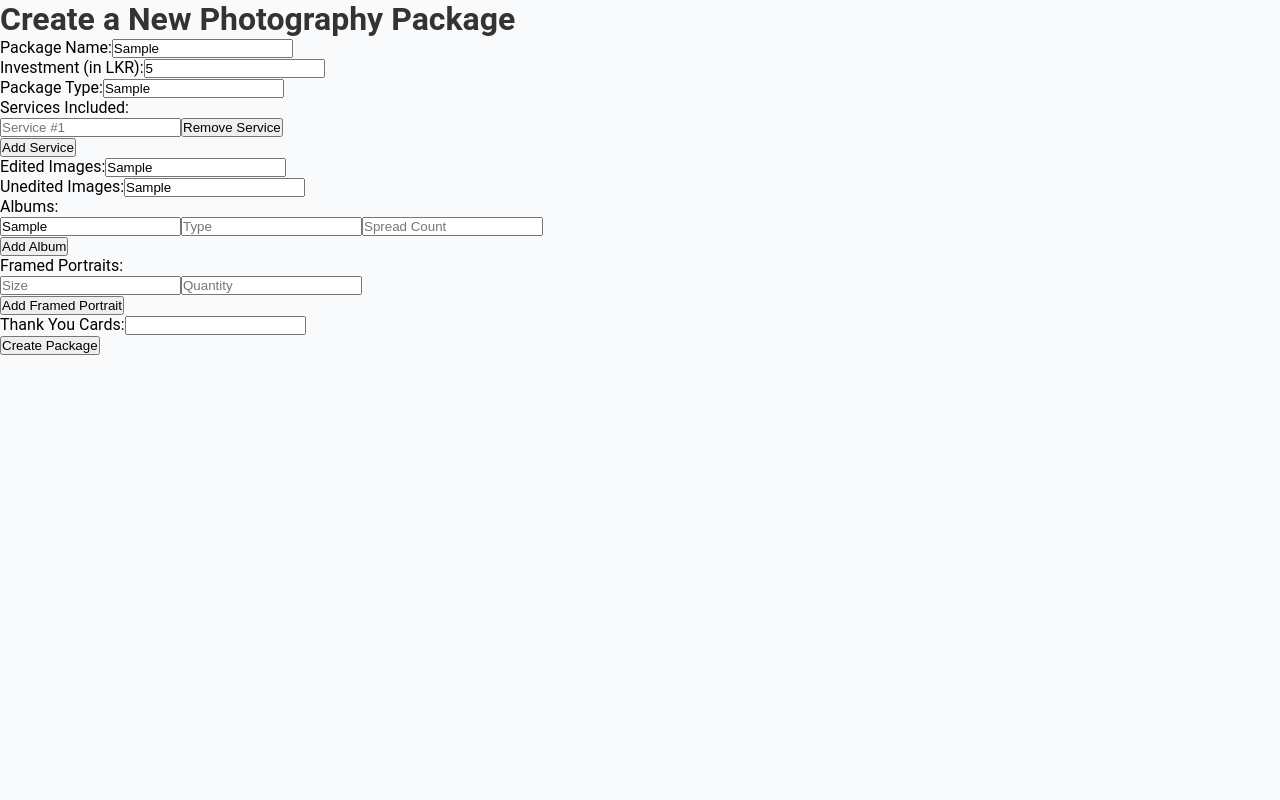
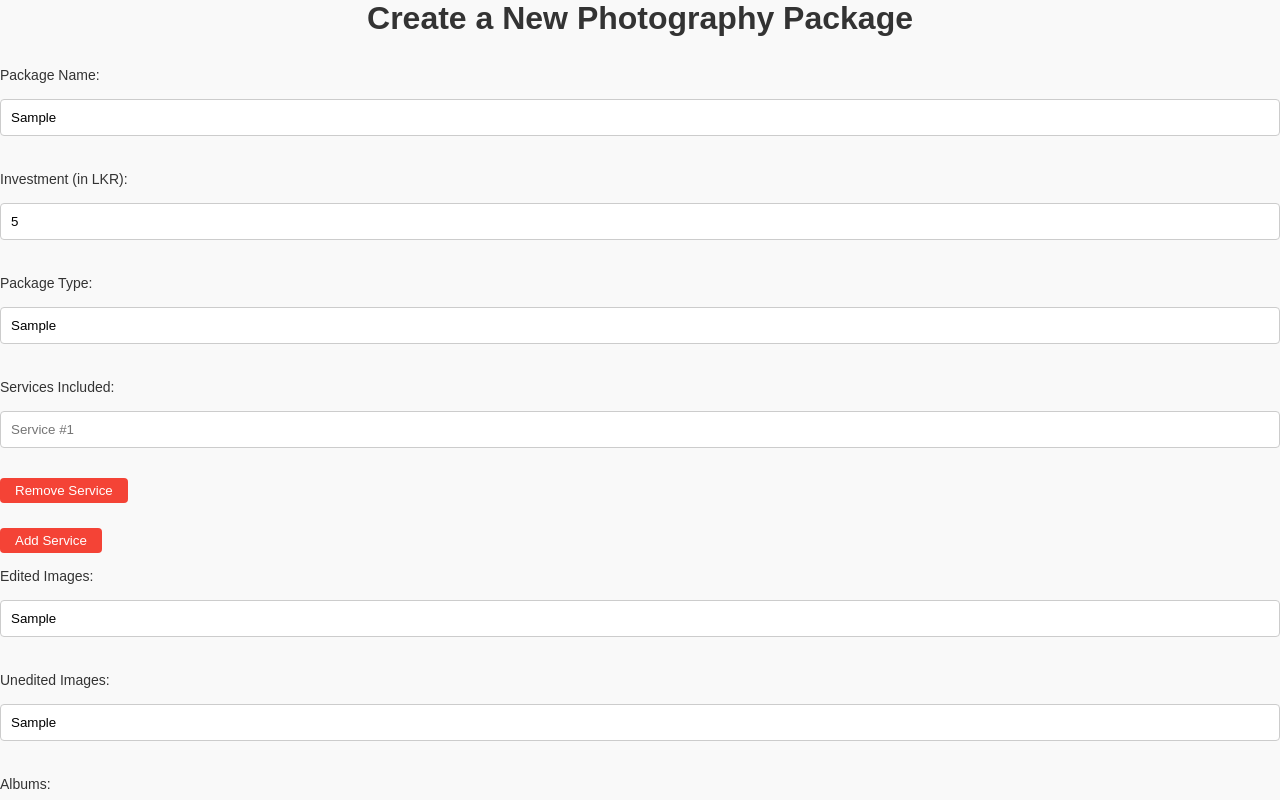
Before and after one commit to dinukadilshan03/PMS, a Next.js app in the folder frontend/: page /packages/create in a window 1280 px wide. Both pictures are taken after typing "Sample", "5", "Sample", "Sample", "Sample", "Sample" into the empty fields and a click on the button "Add Service". Shown: the top 800 px of the page. Built offline with nearby package versions, Linux system fonts and the light colour scheme.

Commit message:
add to cart

```diff
--- /dev/null
+++ b/frontend/src/app/packages/create/page.css
@@ -0,0 +1,93 @@
+/* styles.css */
+
+/* General styles */
+body {
+    font-family: Arial, sans-serif;
+    background-color: #f9f9f9;
+    margin: 0;
+    padding: 0;
+}
+
+/* Container for the form */
+.container {
+    width: 80%;
+    margin: 50px auto;
+    background-color: white;
+    padding: 20px;
+    box-shadow: 0px 4px 8px rgba(0, 0, 0, 0.1);
+    border-radius: 8px;
+}
+
+/* Title */
+h1 {
+    text-align: center;
+    color: #333;
+    margin-bottom: 30px;
+}
+
+/* Form elements */
+label {
+    font-size: 14px;
+    color: #333;
+    margin-bottom: 8px;
+    display: block;
+}
+
+input[type="text"],
+input[type="number"] {
+    width: 100%;
+    padding: 10px;
+    margin: 8px 0 20px 0;
+    border: 1px solid #ccc;
+    border-radius: 4px;
+}
+
+button {
+    background-color: #007BFF;
+    color: white;
+    border: none;
+    padding: 10px 20px;
+    border-radius: 4px;
+    cursor: pointer;
+}
+
+button[type="submit"] {
+    width: 100%;
+}
+
+button:hover {
+    background-color: #0056b3;
+}
+
+/* Input field error */
+input.error {
+    border-color: red;
+}
+
+button[type="button"] {
+    background-color: #f44336;
+    margin-top: 10px;
+    width: auto;
+}
+
+button[type="button"]:hover {
+    background-color: #d32f2f;
+}
+
+/* For adding/removing services, albums, and portraits */
+div {
+    margin-bottom: 15px;
+}
+
+/* Form input row for adding/removing services/albums */
+div > button {
+    display: inline-block;
+    margin-top: 10px;
+    padding: 5px 15px;
+}
+
+input[type="text"]:focus,
+input[type="number"]:focus {
+    border-color: #007BFF;
+    outline: none;
+}
--- a/frontend/src/app/packages/create/page.tsx
+++ b/frontend/src/app/packages/create/page.tsx
@@ -1,14 +1,14 @@
 "use client";
 import React, { useState } from "react";
 import { useRouter } from "next/navigation";
-
+import "../create/page.css";
 const CreatePackage = () => {
     const [name, setName] = useState("");
     const [investment, setInvestment] = useState("");
     const [packageType, setPackageType] = useState("");
     const [servicesIncluded, setServicesIncluded] = useState<string[]>([]);
-    const [editedImages, setEditedImages] = useState("");
-    const [uneditedImages, setUneditedImages] = useState("");
+    const [editedImages, setEditedImages] = useState("");  // Edited images as string
+    const [uneditedImages, setUneditedImages] = useState("");  // Unedited images as string
     const [albums, setAlbums] = useState([{ size: "", type: "", spreadCount: "" }]);
     const [framedPortraits, setFramedPortraits] = useState([{ size: "", quantity: "" }]);
     const [thankYouCards, setThankYouCards] = useState("");
@@ -32,12 +32,12 @@ const CreatePackage = () => {
             alert("At least one service is required.");
             return false;
         }
-        if (!editedImages || isNaN(Number(editedImages)) || Number(editedImages) < 0) {
-            alert("Edited images must be a valid number.");
+        if (!editedImages.trim()) {
+            alert("Edited images field is required.");
             return false;
         }
-        if (!uneditedImages || isNaN(Number(uneditedImages)) || Number(uneditedImages) < 0) {
-            alert("Unedited images must be a valid number.");
+        if (!uneditedImages.trim()) {
+            alert("Unedited images field is required.");
             return false;
         }
         if (albums.some(album => !album.size.trim() || !album.type.trim() || isNaN(Number(album.spreadCount)) || Number(album.spreadCount) < 0)) {
@@ -111,82 +111,98 @@ const CreatePackage = () => {
     };
 
     return (
-        <div>
-            <h1>Create a New Photography Package</h1>
+        <div className="max-w-4xl mx-auto bg-white p-8 rounded-lg shadow-lg mt-10">
+            <h1 className="text-3xl font-bold text-center mb-8">Create a New Photography Package</h1>
             <form onSubmit={handleSubmit}>
-                <div>
-                    <label>Package Name:</label>
+                <div className="mb-6">
+                    <label className="block text-gray-700 text-sm font-medium">Package Name:</label>
                     <input
                         type="text"
                         value={name}
                         onChange={(e) => setName(e.target.value)}
+                        className="w-full px-4 py-2 border border-gray-300 rounded-md focus:outline-none focus:ring-2 focus:ring-blue-500"
                         required
                     />
                 </div>
 
-                <div>
-                    <label>Investment (in LKR):</label>
+                <div className="mb-6">
+                    <label className="block text-gray-700 text-sm font-medium">Investment (in LKR):</label>
                     <input
                         type="number"
                         value={investment}
                         onChange={(e) => setInvestment(e.target.value)}
+                        className="w-full px-4 py-2 border border-gray-300 rounded-md focus:outline-none focus:ring-2 focus:ring-blue-500"
                         required
                     />
                 </div>
 
-                <div>
-                    <label>Package Type:</label>
+                <div className="mb-6">
+                    <label className="block text-gray-700 text-sm font-medium">Package Type:</label>
                     <input
                         type="text"
                         value={packageType}
                         onChange={(e) => setPackageType(e.target.value)}
+                        className="w-full px-4 py-2 border border-gray-300 rounded-md focus:outline-none focus:ring-2 focus:ring-blue-500"
                         required
                     />
                 </div>
 
-                <div>
-                    <label>Services Included:</label>
+                <div className="mb-6">
+                    <label className="block text-gray-700 text-sm font-medium">Services Included:</label>
                     {servicesIncluded.map((service, index) => (
-                        <div key={index}>
+                        <div key={index} className="flex items-center mb-4">
                             <input
                                 type="text"
                                 value={service}
                                 onChange={(e) => handleServiceChange(e, index)}
+                                className="w-full px-4 py-2 border border-gray-300 rounded-md focus:outline-none focus:ring-2 focus:ring-blue-500"
                                 placeholder={`Service #${index + 1}`}
                                 required
                             />
-                            <button type="button" onClick={() => removeService(index)}>
+                            <button
+                                type="button"
+                                onClick={() => removeService(index)}
+                                className="ml-4 text-red-500 hover:text-red-700"
+                            >
                                 Remove Service
                             </button>
                         </div>
                     ))}
-                    <button type="button" onClick={addService}>Add Service</button>
+                    <button
+                        type="button"
+                        onClick={addService}
+                        className="text-blue-500 hover:text-blue-700"
+                    >
+                        Add Service
+                    </button>
                 </div>
 
-                <div>
-                    <label>Edited Images:</label>
+                <div className="mb-6">
+                    <label className="block text-gray-700 text-sm font-medium">Edited Images:</label>
                     <input
                         type="text"
                         value={editedImages}
                         onChange={(e) => setEditedImages(e.target.value)}
+                        className="w-full px-4 py-2 border border-gray-300 rounded-md focus:outline-none focus:ring-2 focus:ring-blue-500"
                         required
                     />
                 </div>
 
-                <div>
-                    <label>Unedited Images:</label>
+                <div className="mb-6">
+                    <label className="block text-gray-700 text-sm font-medium">Unedited Images:</label>
                     <input
                         type="text"
                         value={uneditedImages}
                         onChange={(e) => setUneditedImages(e.target.value)}
+                        className="w-full px-4 py-2 border border-gray-300 rounded-md focus:outline-none focus:ring-2 focus:ring-blue-500"
                         required
                     />
                 </div>
 
-                <div>
-                    <label>Albums:</label>
+                <div className="mb-6">
+                    <label className="block text-gray-700 text-sm font-medium">Albums:</label>
                     {albums.map((album, index) => (
-                        <div key={index}>
+                        <div key={index} className="flex mb-4">
                             <input
                                 type="text"
                                 placeholder="Size"
@@ -196,6 +212,7 @@ const CreatePackage = () => {
                                     updatedAlbums[index].size = e.target.value;
                                     setAlbums(updatedAlbums);
                                 }}
+                                className="w-1/3 px-4 py-2 border border-gray-300 rounded-md mr-2 focus:outline-none focus:ring-2 focus:ring-blue-500"
                             />
                             <input
                                 type="text"
@@ -206,6 +223,7 @@ const CreatePackage = () => {
                                     updatedAlbums[index].type = e.target.value;
                                     setAlbums(updatedAlbums);
                                 }}
+                                className="w-1/3 px-4 py-2 border border-gray-300 rounded-md mr-2 focus:outline-none focus:ring-2 focus:ring-blue-500"
                             />
                             <input
                                 type="number"
@@ -216,18 +234,23 @@ const CreatePackage = () => {
                                     updatedAlbums[index].spreadCount = e.target.value;
                                     setAlbums(updatedAlbums);
                                 }}
+                                className="w-1/3 px-4 py-2 border border-gray-300 rounded-md focus:outline-none focus:ring-2 focus:ring-blue-500"
                             />
                         </div>
                     ))}
-                    <button type="button" onClick={() => setAlbums([...albums, { size: "", type: "", spreadCount: "" }])}>
+                    <button
+                        type="button"
+                        onClick={() => setAlbums([...albums, { size: "", type: "", spreadCount: "" }])}
+                        className="text-blue-500 hover:text-blue-700"
+                    >
                         Add Album
                     </button>
                 </div>
 
-                <div>
-                    <label>Framed Portraits:</label>
+                <div className="mb-6">
+                    <label className="block text-gray-700 text-sm font-medium">Framed Portraits:</label>
                     {framedPortraits.map((portrait, index) => (
-                        <div key={index}>
+                        <div key={index} className="flex mb-4">
                             <input
                                 type="text"
                                 placeholder="Size"
@@ -237,6 +260,7 @@ const CreatePackage = () => {
                                     updatedPortraits[index].size = e.target.value;
                                     setFramedPortraits(updatedPortraits);
                                 }}
+                                className="w-1/3 px-4 py-2 border border-gray-300 rounded-md mr-2 focus:outline-none focus:ring-2 focus:ring-blue-500"
                             />
                             <input
                                 type="number"
@@ -247,25 +271,33 @@ const CreatePackage = () => {
                                     updatedPortraits[index].quantity = e.target.value;
                                     setFramedPortraits(updatedPortraits);
                                 }}
+                                className="w-1/3 px-4 py-2 border border-gray-300 rounded-md mr-2 focus:outline-none focus:ring-2 focus:ring-blue-500"
                             />
                         </div>
                     ))}
-                    <button type="button" onClick={() => setFramedPortraits([...framedPortraits, { size: "", quantity: "" }])}>
+                    <button
+                        type="button"
+                        onClick={() => setFramedPortraits([...framedPortraits, { size: "", quantity: "" }])}
+                        className="text-blue-500 hover:text-blue-700"
+                    >
                         Add Framed Portrait
                     </button>
                 </div>
 
-                <div>
-                    <label>Thank You Cards:</label>
+                <div className="mb-6">
+                    <label className="block text-gray-700 text-sm font-medium">Thank You Cards:</label>
                     <input
                         type="number"
                         value={thankYouCards}
                         onChange={(e) => setThankYouCards(e.target.value)}
+                        className="w-full px-4 py-2 border border-gray-300 rounded-md focus:outline-none focus:ring-2 focus:ring-blue-500"
                         required
                     />
                 </div>
 
-                <button type="submit">Create Package</button>
+                <button type="submit" className="w-full py-3 bg-blue-500 text-white rounded-md hover:bg-blue-600">
+                    Create Package
+                </button>
             </form>
         </div>
     );
--- /dev/null
+++ b/frontend/src/app/packages/page.css
@@ -0,0 +1,195 @@
+/* Global Reset */
+* {
+    margin: 0;
+    padding: 0;
+    box-sizing: border-box;
+}
+
+body {
+    font-family: 'Arial', sans-serif;
+    background-color: #f4f6f8;
+    color: #333;
+}
+
+/* Container for the main content */
+.container {
+    max-width: 1200px;
+    margin: 0 auto;
+    padding: 20px;
+}
+
+/* Header */
+h1 {
+    font-size: 36px;
+    font-weight: bold;
+    text-align: center;
+    margin-bottom: 30px;
+    color: #4A90E2;
+    animation: fadeIn 2s ease-in-out;
+}
+
+/* Create Package Button */
+a {
+    display: inline-block;
+    background-color: #4A90E2;
+    color: #fff;
+    padding: 12px 30px;
+    border-radius: 50px;
+    font-weight: bold;
+    transition: background-color 0.3s ease;
+    margin-bottom: 20px;
+    box-shadow: 0 8px 16px rgba(0, 0, 0, 0.15);
+}
+
+a:hover {
+    background-color: #3070cc;
+    box-shadow: 0 12px 24px rgba(0, 0, 0, 0.2);
+    transform: translateY(-2px);
+}
+
+a:focus {
+    outline: none;
+    box-shadow: 0 0 0 2px rgba(72, 144, 226, 0.8);
+}
+
+/* Loading and Package List */
+ul {
+    list-style-type: none;
+}
+
+ul li {
+    background-color: #fff;
+    padding: 20px;
+    margin: 10px 0;
+    border-radius: 10px;
+    box-shadow: 0 6px 12px rgba(0, 0, 0, 0.1);
+    transition: all 0.3s ease;
+    transform: translateY(0);
+    animation: slideUp 0.5s ease-in-out;
+}
+
+ul li:hover {
+    transform: translateY(-5px);
+    box-shadow: 0 12px 24px rgba(0, 0, 0, 0.1);
+}
+
+ul li h2 {
+    font-size: 24px;
+    font-weight: bold;
+    color: #333;
+}
+
+ul li p {
+    font-size: 16px;
+    color: #555;
+    margin: 10px 0;
+}
+
+ul li .mt-2 {
+    display: flex;
+    justify-content: flex-start;
+    gap: 20px;
+}
+
+/* Edit and Delete Buttons */
+button, a.text-blue-500 {
+    color: #007BFF;
+    font-weight: bold;
+    text-decoration: none;
+    transition: color 0.3s ease;
+}
+
+button:hover, a.text-blue-500:hover {
+    color: #0056b3;
+}
+
+/* Delete Button */
+button {
+    color: #ff3b30;
+    border: none;
+    background: none;
+    font-weight: bold;
+    cursor: pointer;
+}
+
+button:hover {
+    color: #e0291d;
+}
+
+/* Empty State */
+ul li.no-packages {
+    font-size: 18px;
+    color: #999;
+    text-align: center;
+    margin-top: 30px;
+}
+
+/* Popup for confirmation dialog */
+.popup {
+    position: fixed;
+    top: 0;
+    left: 0;
+    width: 100vw;
+    height: 100vh;
+    background-color: rgba(0, 0, 0, 0.7);
+    display: flex;
+    justify-content: center;
+    align-items: center;
+    opacity: 0;
+    visibility: hidden;
+    transition: opacity 0.3s ease, visibility 0.3s ease;
+}
+
+.popup.active {
+    opacity: 1;
+    visibility: visible;
+}
+
+.popup-content {
+    background-color: #fff;
+    padding: 30px;
+    border-radius: 10px;
+    box-shadow: 0 12px 24px rgba(0, 0, 0, 0.1);
+    width: 400px;
+    text-align: center;
+}
+
+.popup-content h3 {
+    font-size: 20px;
+    margin-bottom: 20px;
+}
+
+.popup-content .btn {
+    padding: 10px 20px;
+    background-color: #4A90E2;
+    color: #fff;
+    border-radius: 30px;
+    border: none;
+    cursor: pointer;
+    transition: background-color 0.3s ease;
+}
+
+.popup-content .btn:hover {
+    background-color: #3070cc;
+}
+
+/* Animations */
+@keyframes fadeIn {
+    0% {
+        opacity: 0;
+    }
+    100% {
+        opacity: 1;
+    }
+}
+
+@keyframes slideUp {
+    0% {
+        transform: translateY(20px);
+        opacity: 0;
+    }
+    100% {
+        transform: translateY(0);
+        opacity: 1;
+    }
+}
--- a/frontend/src/app/packages/page.tsx
+++ b/frontend/src/app/packages/page.tsx
@@ -1,9 +1,11 @@
 "use client";
 
 import { useEffect, useState } from 'react';
+// @ts-ignore
 import { Package } from '@/app/packages/types/Package';
 import { getPackages, deletePackage } from '@/app/packages/utils/api';
 import Link from 'next/link';
+import "./page.css";
 
 const HomePage = () => {
     const [packages, setPackages] = useState<Package[]>([]);
```
Also changed, not shown: frontend/src/app/packages/edit/[id]/page.tsx (+6 -6 lines).
